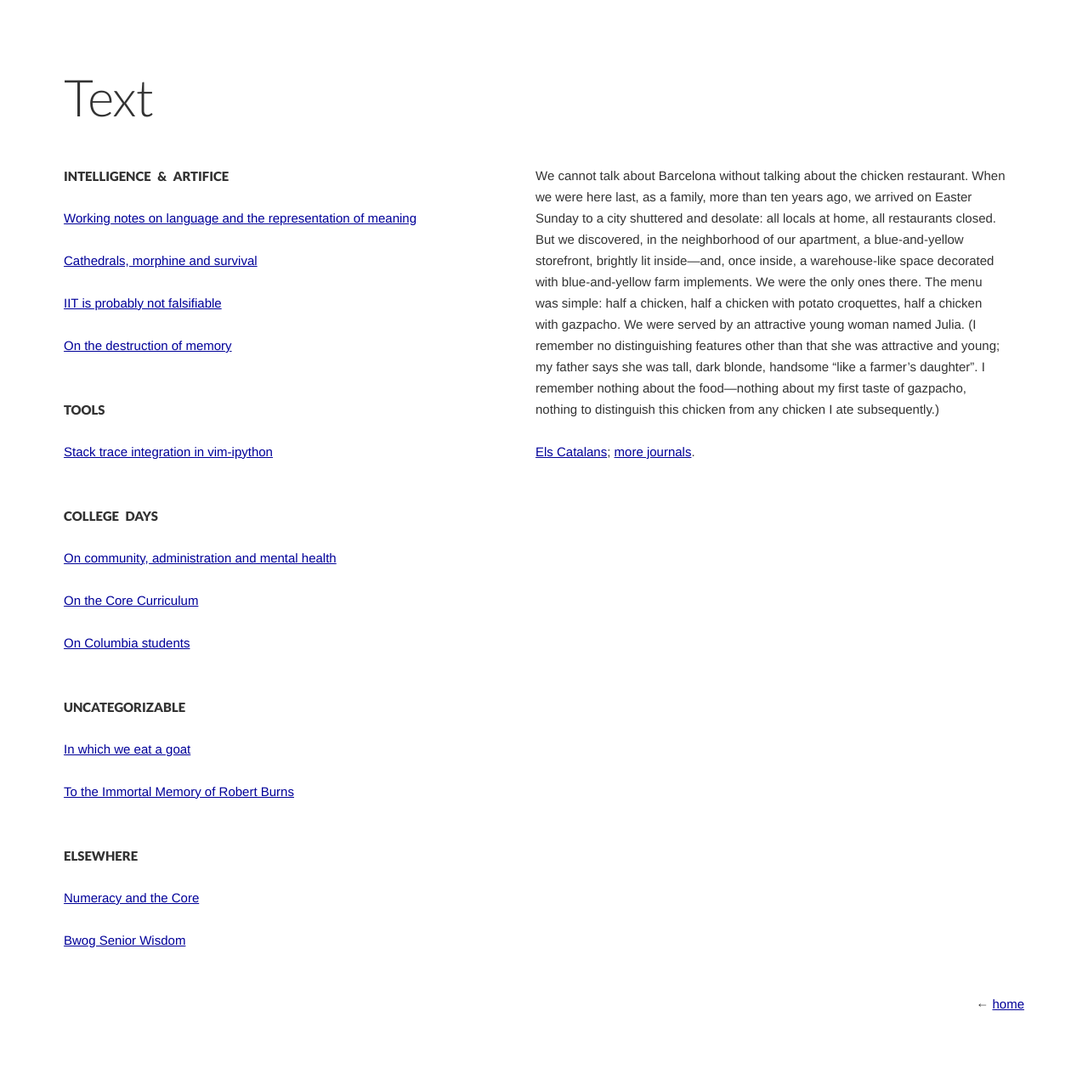
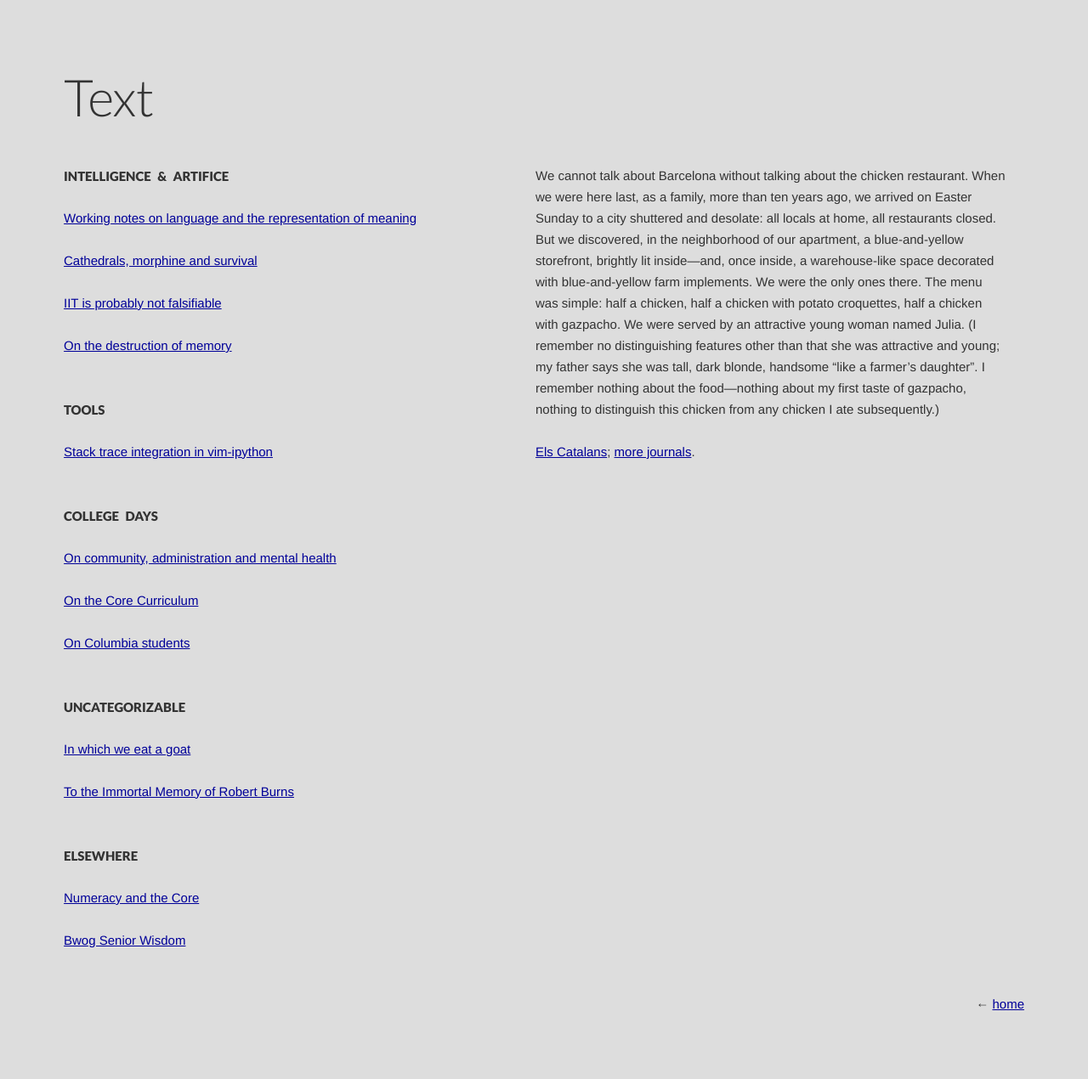
Before and after one commit to jacobandreas/writing, a Jekyll site: the page built from index.html, in a window 1280 px wide. Shown: the whole page at 85% size. Built offline with Jekyll 4.4.1, drawn with Linux system fonts in a browser that asks for light colours; nearby versions of some CDN libraries.

Commit message:
background colors

```diff
--- a/_layouts/essay.html
+++ b/_layouts/essay.html
@@ -41,6 +41,9 @@
         var s = document.getElementsByTagName('script')[0]; s.parentNode.insertBefore(ga, s);
       })();
     </script>
+    <style type='text/css'>
+      body { background: #eee }
+    </style>
   </head>
 
   <body class='essay'>
--- a/_layouts/index.html
+++ b/_layouts/index.html
@@ -25,6 +25,9 @@
         var s = document.getElementsByTagName('script')[0]; s.parentNode.insertBefore(ga, s);
       })();
     </script>
+    <style type='text/css'>
+      body { background: #ddd }
+    </style>
   </head>
   <body class='columns'>
     <h1 class='name'>{{page.title}}</h1>
```
